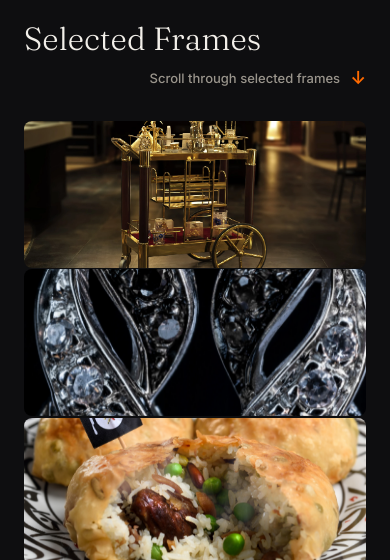
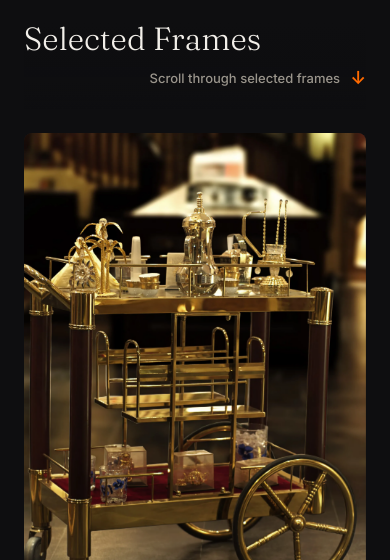
Before and after one commit to YasserMulqi/artistlens, an Astro site: page / in a window 390 px wide. Shown: the part 810-1370 px from the top of the page. Built offline with nearby package versions, Linux system fonts and the light colour scheme; Astro itself is replaced by a stand-in of ours.

Commit message:
tune: rebuild mobile selected frames stack

```diff
--- a/src/styles/global.css
+++ b/src/styles/global.css
@@ -1565,6 +1565,8 @@ h3 {
   .home-page[data-home-lang='en'] {
     display: flex;
     flex-direction: column;
+    overflow: visible;
+    overflow-x: clip;
   }
 
   .home-page[data-home-lang='en'] .home-hero {
@@ -2175,6 +2177,68 @@ h3 {
     transform: none;
   }
 
+  .home-page[data-home-lang='en'] .frames-section {
+    overflow: visible;
+  }
+
+  .home-page[data-home-lang='en'] .frames-heading {
+    position: sticky;
+    top: 82px;
+    z-index: 20;
+    padding-block-end: 16px;
+    background: linear-gradient(180deg, var(--color-bg) 0%, rgba(14, 14, 16, 0.92) 72%, rgba(14, 14, 16, 0) 100%);
+  }
+
+  .home-page[data-home-lang='en'] .frames-deck,
+  .home-motion-static .home-page[data-home-lang='en'] .frames-deck {
+    display: block;
+    width: calc(100vw - 48px);
+    height: auto;
+    margin-block-start: 24px;
+    overflow: visible;
+    background: transparent;
+  }
+
+  .home-page[data-home-lang='en'] .frames-deck > .frame-layer,
+  .home-page[data-home-lang='en'] .frames-deck > .frame-layer:nth-child(n),
+  .home-motion-static .home-page[data-home-lang='en'] .frames-deck > .frame-layer,
+  .home-motion-static .home-page[data-home-lang='en'] .frames-deck > .frame-layer:nth-child(n) {
+    position: sticky;
+    top: clamp(132px, 20svh, 164px);
+    width: 100%;
+    height: auto;
+    aspect-ratio: 4 / 6;
+    margin-block-start: 0;
+    overflow: hidden;
+    border-radius: 8px;
+    background: var(--color-card);
+    opacity: 1;
+  }
+
+  .home-page[data-home-lang='en'] .frames-deck > .frame-layer:nth-child(1) {
+    z-index: 1;
+  }
+
+  .home-page[data-home-lang='en'] .frames-deck > .frame-layer:nth-child(2) {
+    z-index: 2;
+  }
+
+  .home-page[data-home-lang='en'] .frames-deck > .frame-layer:nth-child(3) {
+    z-index: 3;
+  }
+
+  .home-page[data-home-lang='en'] .frames-deck > .frame-layer:nth-child(4) {
+    z-index: 4;
+  }
+
+  .home-page[data-home-lang='en'] .frames-deck > .frame-layer:nth-child(5) {
+    z-index: 5;
+  }
+
+  .home-page[data-home-lang='en'] .frames-deck > .frame-layer:nth-child(6) {
+    z-index: 6;
+  }
+
   .home-page[data-home-lang='ar'] .frames-meta {
     display: none;
   }
```
